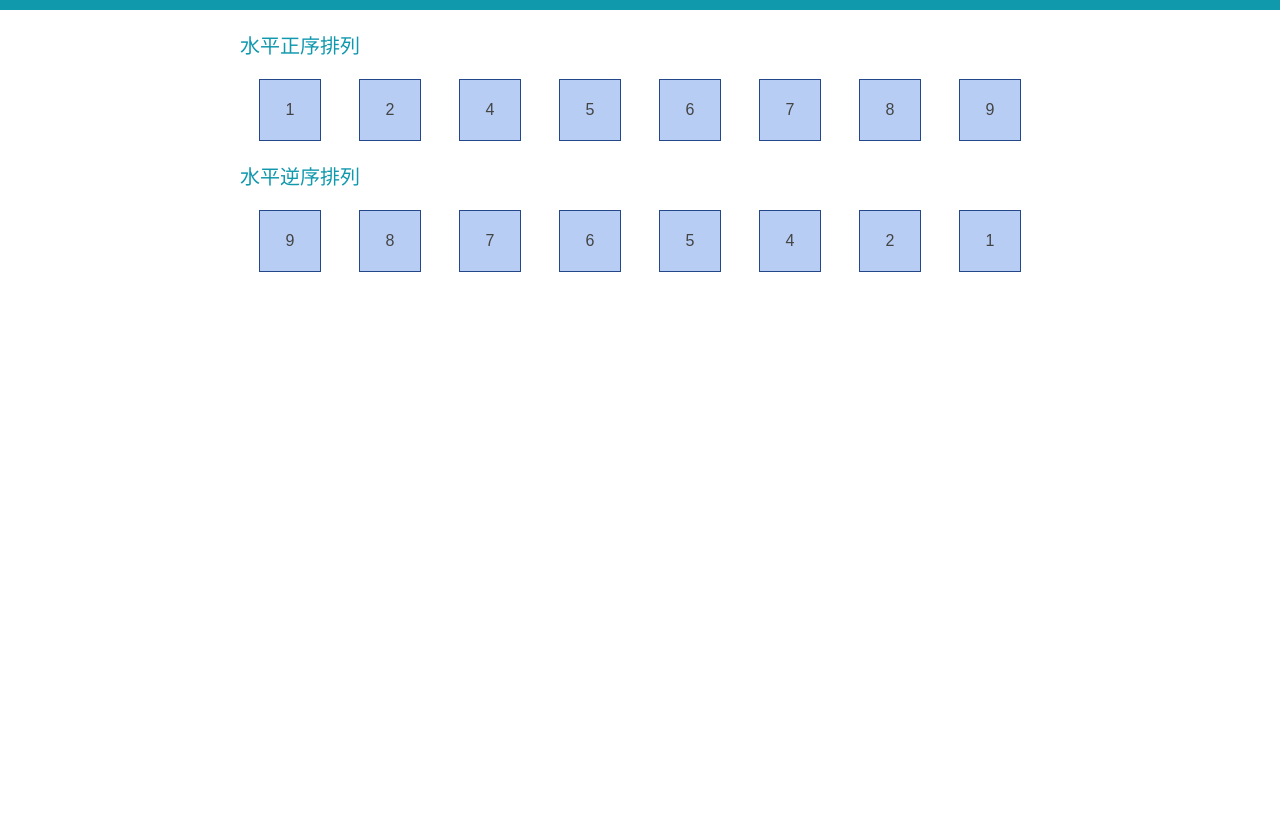
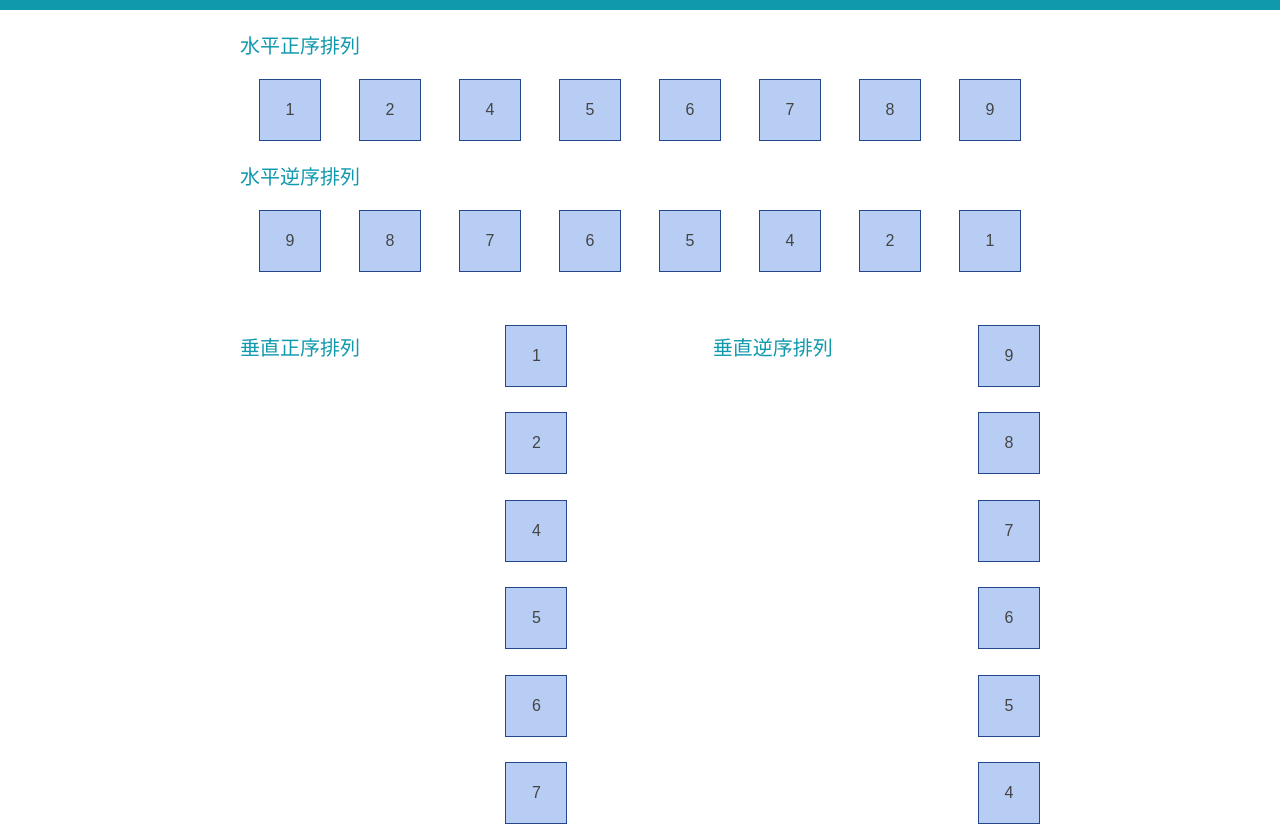
Before and after one commit to chliyang/my-app, a React (Create React App) app: page /flex-layout in a window 1280 px wide. Shown: the top 826 px of the page. Before the commit the page ends 800 px from the top, so only its background shows below. Built offline with nearby package versions, Linux system fonts and the light colour scheme.

Commit message:
[flex] Vertical arrangement

```diff
--- a/src/components/flex-layout/FlexLayout.css
+++ b/src/components/flex-layout/FlexLayout.css
@@ -13,6 +13,25 @@
   display: flex;
   justify-content: space-around;
   flex-direction: row-reverse;
+}
+
+.column{
+  display: flex;
+  justify-content: space-between;
+  height: 700px;
+  margin-top: 40px;
+}
+
+.layout3 {
+  display: flex;
+  justify-content: space-around;
+  flex-direction: column;
+}
+
+.layout4 {
+  display: flex;
+  justify-content: space-around;
+  flex-direction: column-reverse;
 }
 
 .title{
--- a/src/components/flex-layout/FlexLayout.js
+++ b/src/components/flex-layout/FlexLayout.js
@@ -6,6 +6,10 @@ const FlexLayout = () => {
     <div className="flex-container">
       <Boxes title={"水平正序排列"} className={"layout1"} />
       <Boxes title={"水平逆序排列"} className={"layout2"} />
+      <div className="column">
+        <Boxes title={"垂直正序排列"} className={"layout3"} />
+        <Boxes title={"垂直逆序排列"} className={"layout4"} />
+      </div>
     </div>
   );
 };
```
